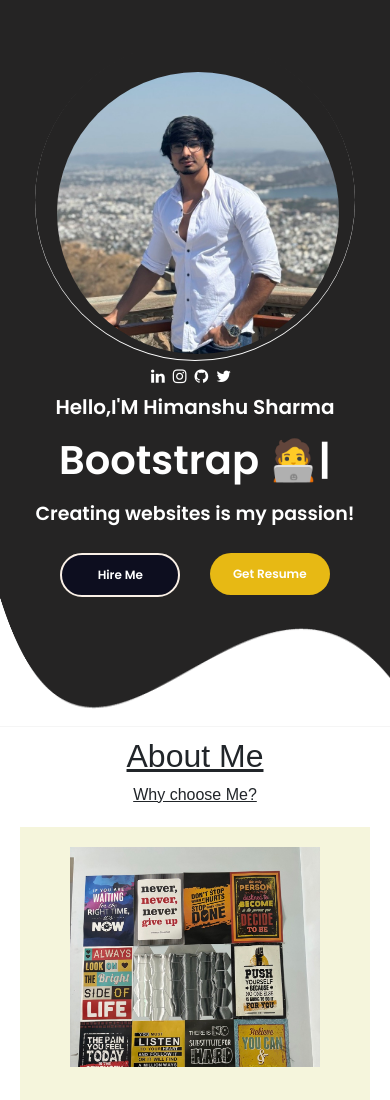
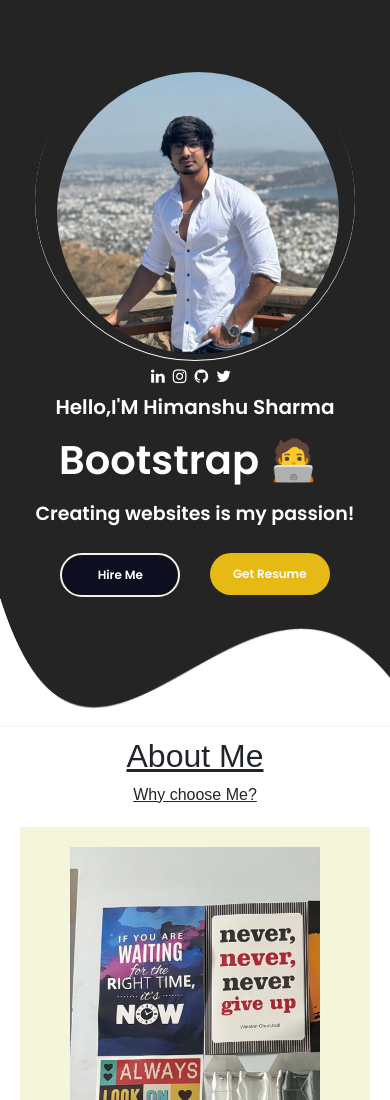
Before and after one commit to Himanshu0071/Resume, a React (Create React App) app: page / in a window 390 px wide. Shown: the top 1100 px of the page. Built offline with nearby package versions, Linux system fonts and the light colour scheme; a web font is replaced by a local one.

Commit message:
about me pic fixed

```diff
--- a/src/PortfolioContainer/AboutMe/AboutMe.css
+++ b/src/PortfolioContainer/AboutMe/AboutMe.css
@@ -9,7 +9,7 @@
 .about-left{
     background-image: url('../../assets/AboutMe/pic.jpeg');
     width: 4600px;
-    /* height: 700px; */
+    height: 700px;
     background-size: cover;
 
 
@@ -58,7 +58,7 @@
     }
     .about-left {
         width: 250px;
-        height: 220px;
+        /* height: 220px; */
         background-size: cover;
 
     }
```
